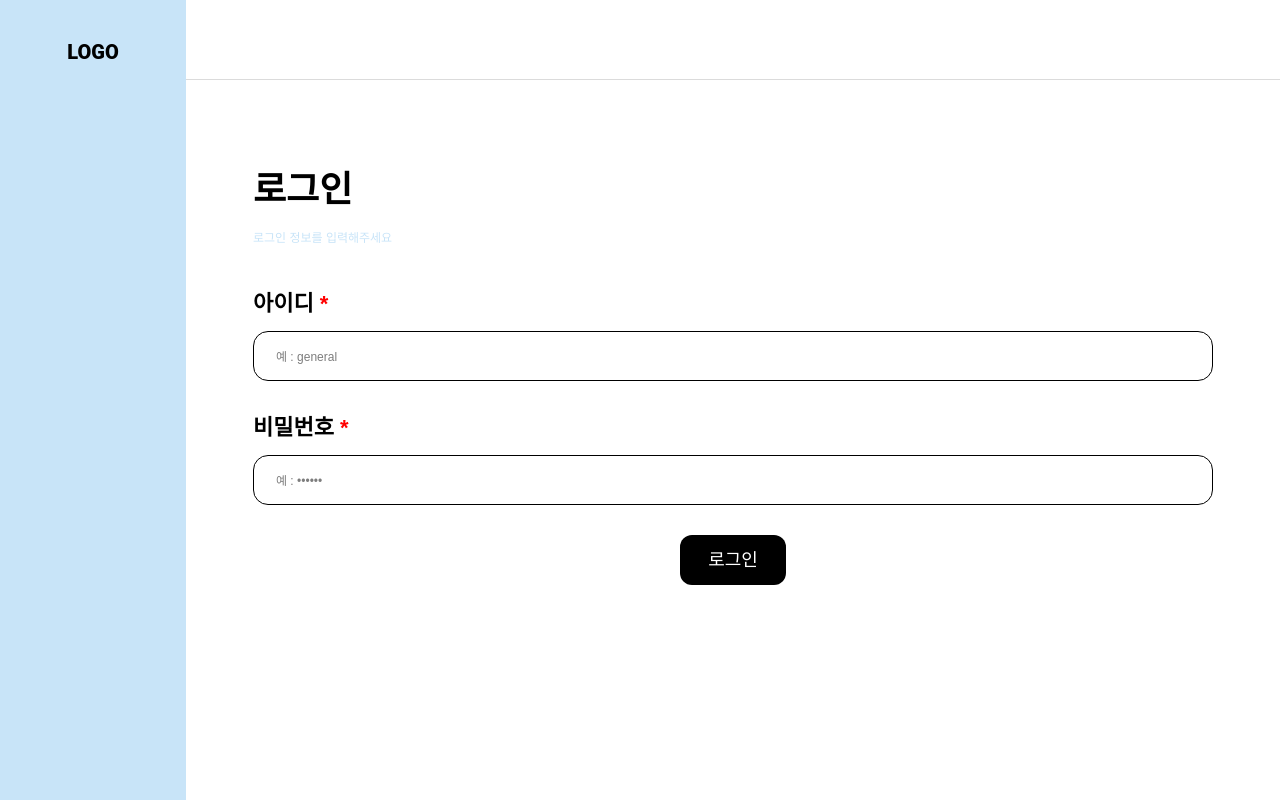
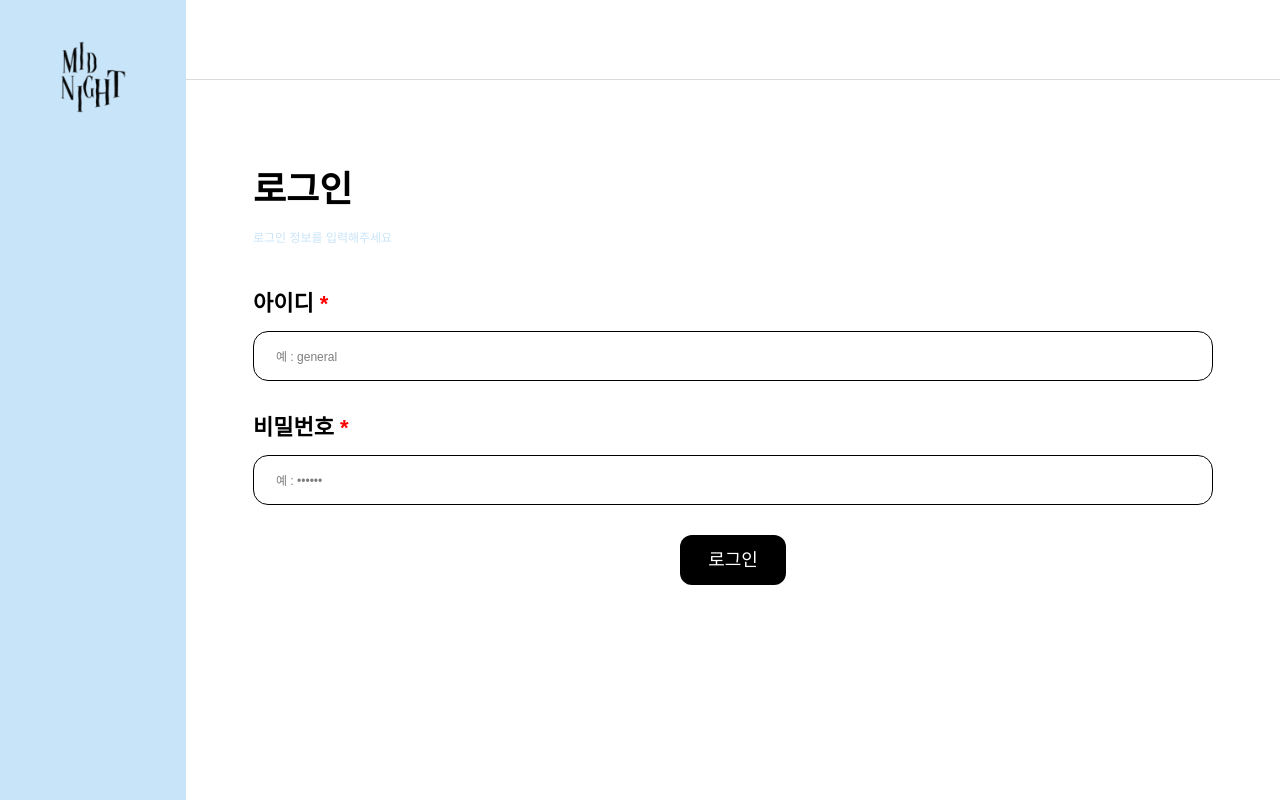
Before and after one commit to usw-festival26/festival-admin, a React (Vite) app: page / in a window 1280 px wide. Built offline with nearby package versions, Linux system fonts and the light colour scheme; no server answers.

Commit message:
feat: 대동제 로고 및 서브타이틀 이미지 적용

```diff
--- a/index.html
+++ b/index.html
@@ -3,6 +3,7 @@
   <head>
     <meta charset="UTF-8" />
     <meta name="viewport" content="width=device-width, initial-scale=1.0" />
+    <link rel="icon" type="image/webp" href="/favicon.webp" />
     <title>2026 대동제 관리자</title>
   </head>
   <body>
--- a/src/components/Sidebar.tsx
+++ b/src/components/Sidebar.tsx
@@ -5,7 +5,7 @@ export default function Sidebar() {
     <nav className="sidebar">
       <div className="sidebar-header">
         <Link to="/" className="logo">
-          LOGO
+          <img src="/favicon.webp" alt="MIDNIGHT" style={{ width: 80, height: 'auto' }} />
         </Link>
       </div>
     </nav>
--- a/src/pages/Booth.tsx
+++ b/src/pages/Booth.tsx
@@ -277,8 +277,7 @@ export default function Booth() {
     <Layout>
       <section className="dashboard-body">
         <div className="hero-section">
-          <h1>2026 대동제 TITLE</h1>
-          <p>Go ahead and say just a little more about what this is</p>
+          <img src="/subtitle.webp" alt="깊은 밤, 가장 빛나는 순간" style={{ height: 32, width: 'auto' }} />
         </div>
 
         <div className="booth-container">
--- a/src/pages/General.tsx
+++ b/src/pages/General.tsx
@@ -224,8 +224,7 @@ export default function General() {
     <Layout>
       <section className="dashboard-body scrollable">
         <div className="hero-section">
-          <h1>2026 대동제 TITLE</h1>
-          <p>Go ahead and say just a little more about what this is</p>
+          <img src="/subtitle.webp" alt="깊은 밤, 가장 빛나는 순간" style={{ height: 32, width: 'auto' }} />
         </div>
 
         {/* 공지 */}
```
Also changed, not shown: public/favicon.webp (added), public/subtitle.webp (added).
